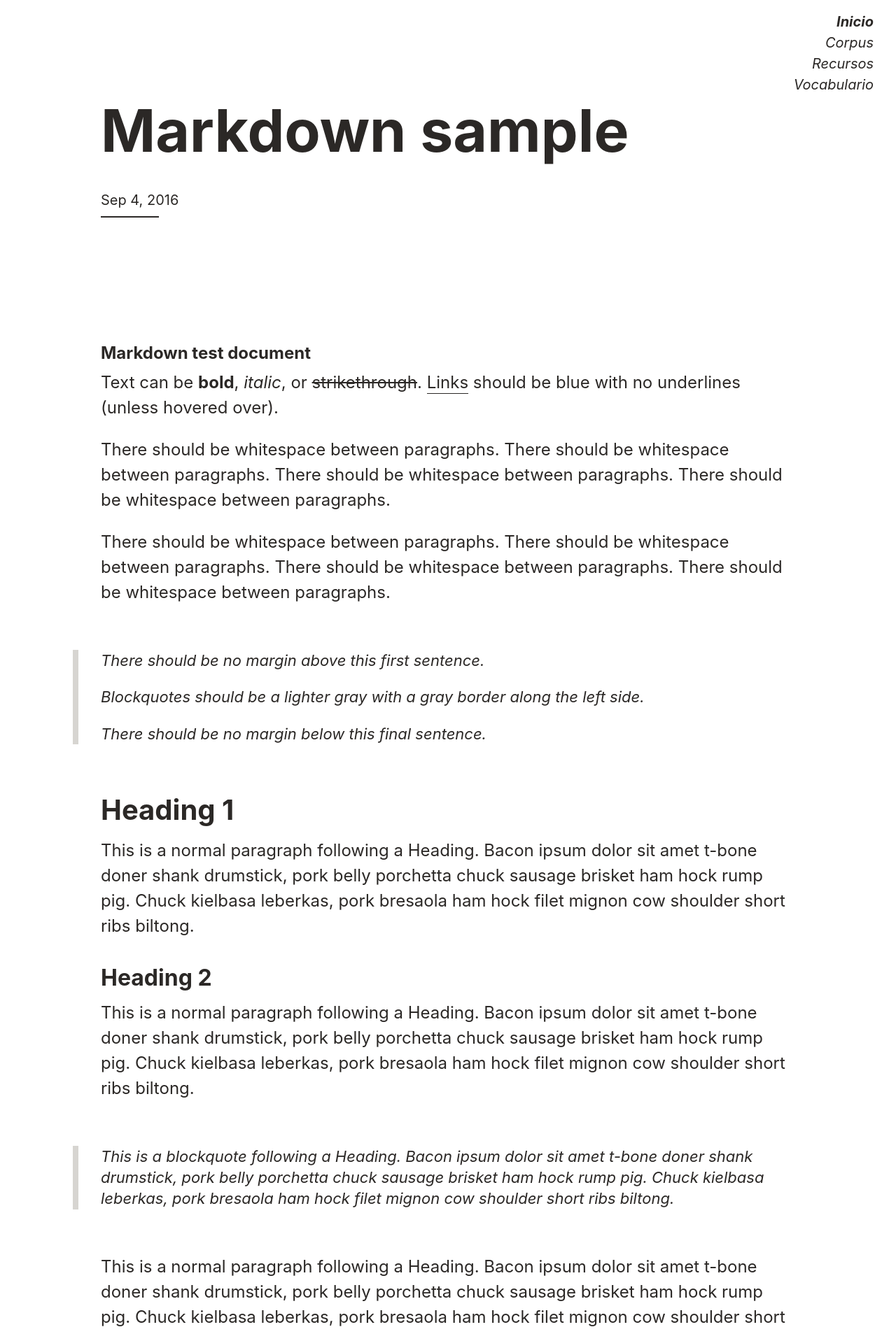
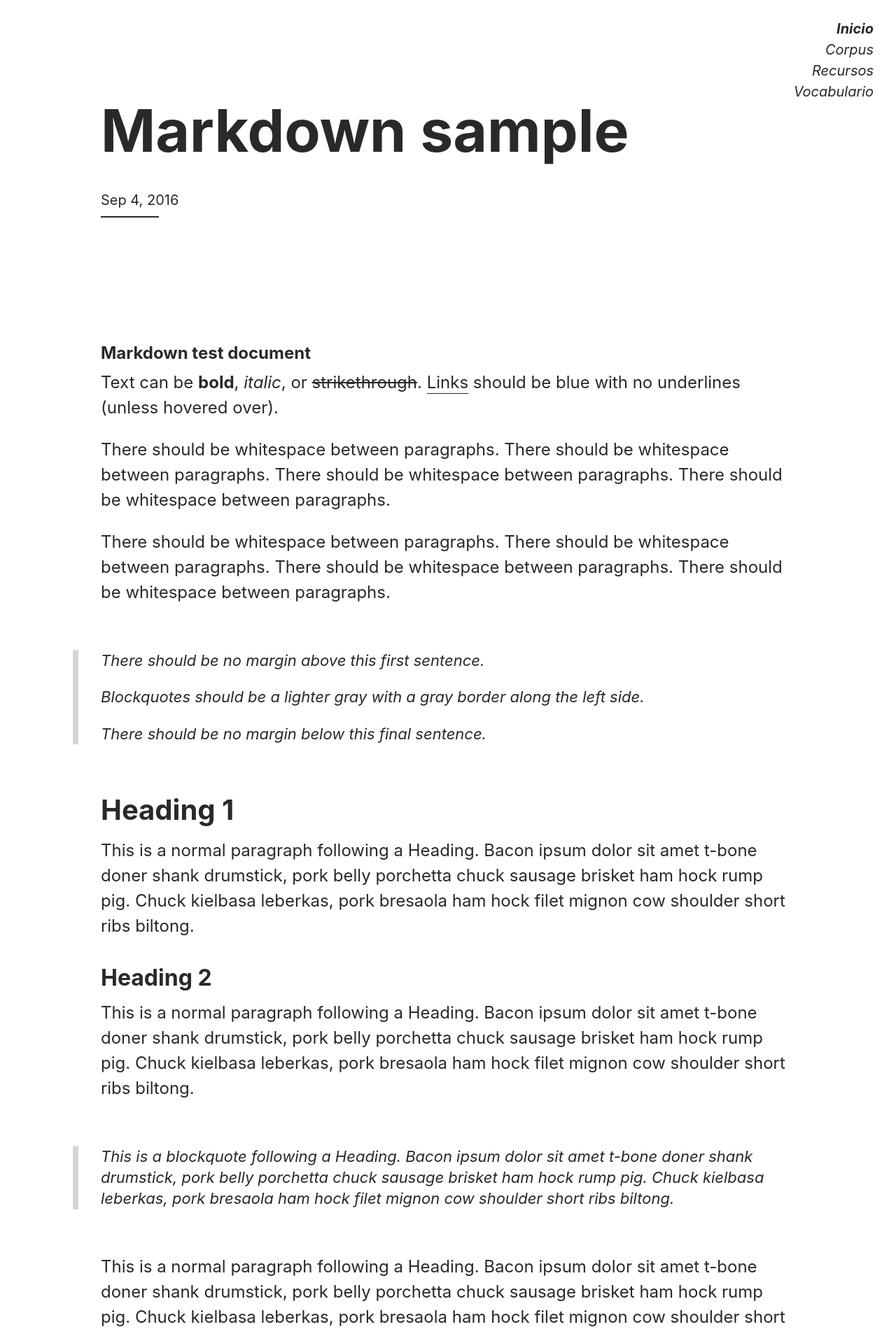
Before and after one commit to hdlabconicet/Poesia-Medieval, a Jekyll site: the page built from _cantigas/markdown-sample.md, in a window 1280 px wide. Shown: the top 1907 px of the page at 70% size. Built offline with Jekyll 4.4.1, drawn with Linux system fonts in a browser that asks for light colours; nearby versions of some CDN libraries; comment, search, counter and statistics services are not loaded.

Commit message:
cambios css info metrica y boton

```diff
--- a/_includes/header.html
+++ b/_includes/header.html
@@ -1,4 +1,4 @@
-<header class="px-2 clearfix">
+<header class="masinfo px-2 clearfix">
   <!-- <div class="left-lg absolute-lg left-0 top-0 sm-width-full mt-2">
     <a class="no-underline-hover px-1" href="{{ site.baseurl }}/">
       <span class="inline-block h4 hide-sm ml-2">&#x261c;</span>
--- a/_sass/_components.scss
+++ b/_sass/_components.scss
@@ -46,7 +46,7 @@
   .info {
     display: none;
     font-size: 18px;
-	font-style: bold;
+	font-weight: bold;
 	color: #3c9711;
   }
 
@@ -57,7 +57,7 @@
 }
 
   ul, ol {
-    padding-left: 40px;
+    padding-left: 80px;
   }
 
   li {
--- a/_sass/_utilities.scss
+++ b/_sass/_utilities.scss
@@ -50,6 +50,13 @@
 .list-reset {
   list-style: none;
   padding-left: 0;
+}
+
+// ELEMENTO STICKY
+.masinfo {
+  position: sticky;
+  top: 10px;
+
 }
 
 /* Border utilities */
```
